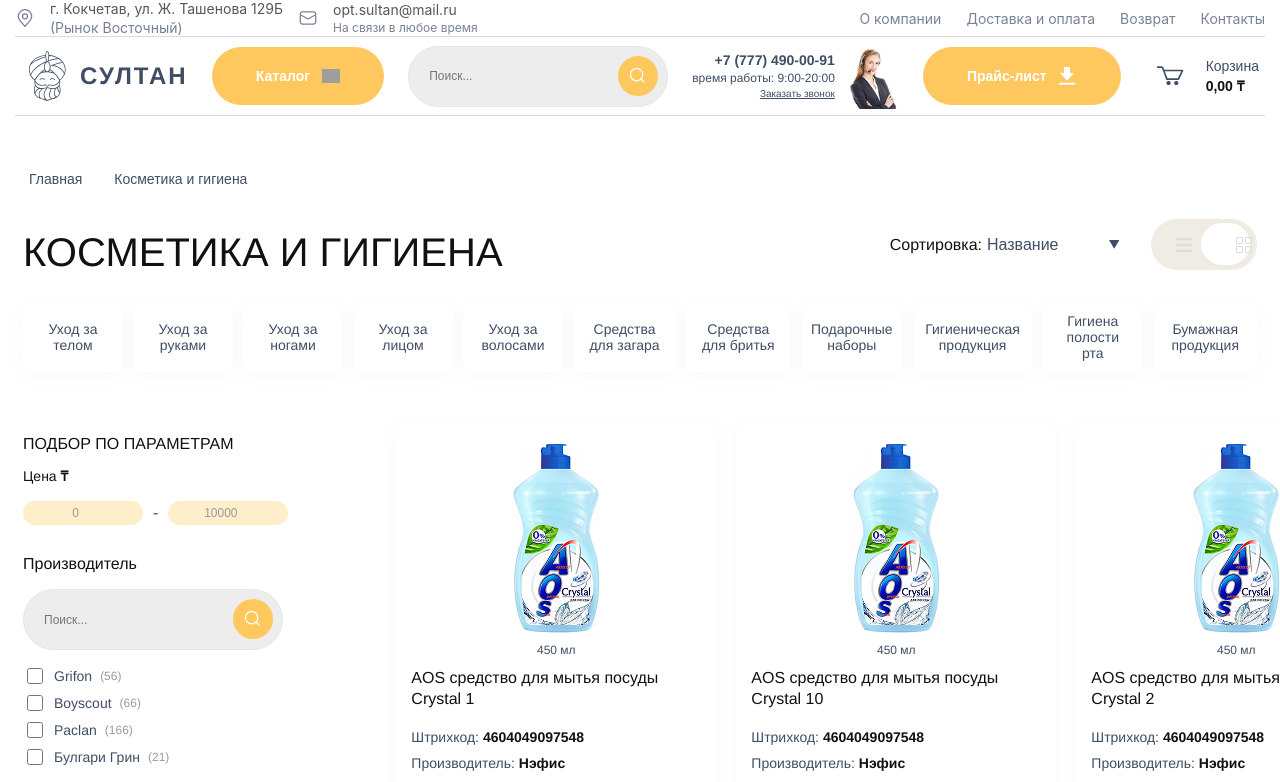
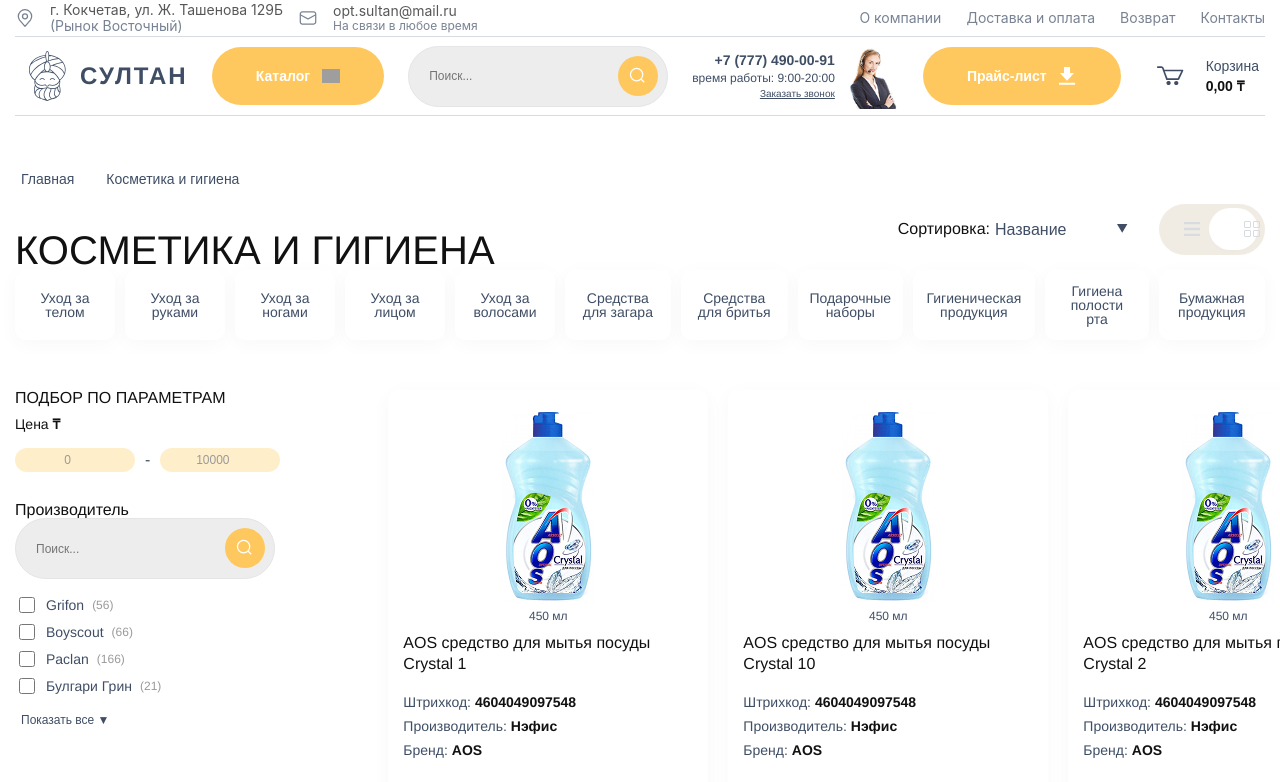
Before and after one commit to abelaia/project_centr_invest, a Vue app: page / in a window 1280 px wide. Shown: the top 782 px of the page. Built offline with nearby package versions, Linux system fonts and the light colour scheme; grey boxes are pictures that could not be loaded.

Commit message:
добавила reset-css и убрала ненужное

```diff
--- a/package.json
+++ b/package.json
@@ -11,6 +11,7 @@
   "dependencies": {
     "core-js": "^3.8.3",
     "pinia": "^3.0.4",
+    "reset-css": "^5.0.2",
     "vue": "^3.2.13"
   },
   "devDependencies": {
--- a/src/components/Header/Header.scss
+++ b/src/components/Header/Header.scss
@@ -174,8 +174,6 @@
 
                 .basket-btn {
                     display: flex;
-                    width: auto;
-                    height: auto;
                     align-items: center;
                     justify-content: center;
                     line-height: 0;
--- a/src/components/Product/ProductCard.scss
+++ b/src/components/Product/ProductCard.scss
@@ -83,7 +83,6 @@
         text-align: left;
 
         p {
-            margin: 0;
             font-size: $font-size-sm;
             font-weight: $font-weight-light;
             text-align: left;
--- a/src/main.js
+++ b/src/main.js
@@ -1,6 +1,7 @@
 import { createApp } from 'vue';
 import { createPinia } from 'pinia';
 import App from './App.vue';
+import 'reset-css/reset.css';
 
 const app = createApp(App);
 const pinia = createPinia();
```
Also changed, not shown: 1 other file (tests, documents, lock files or other folders).
